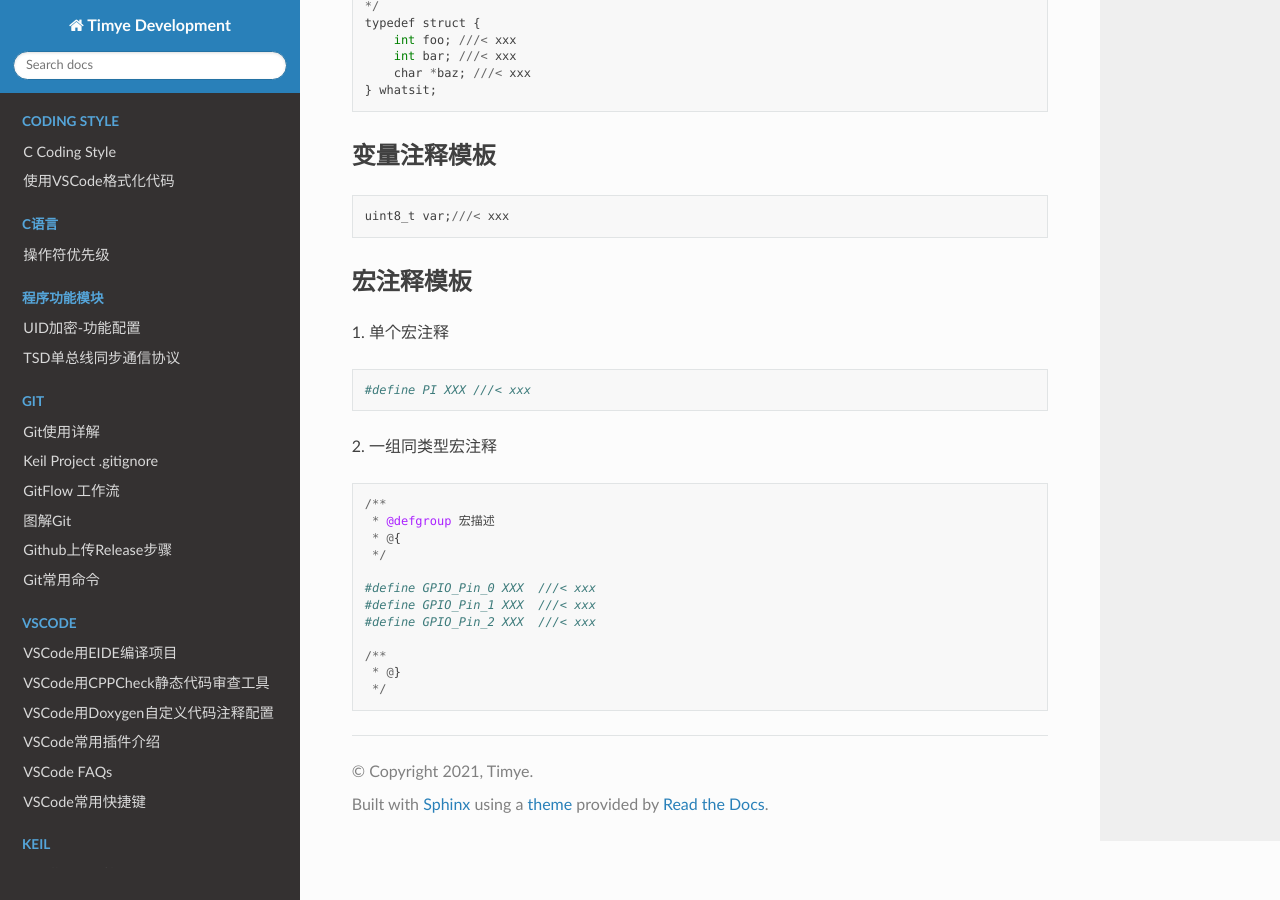
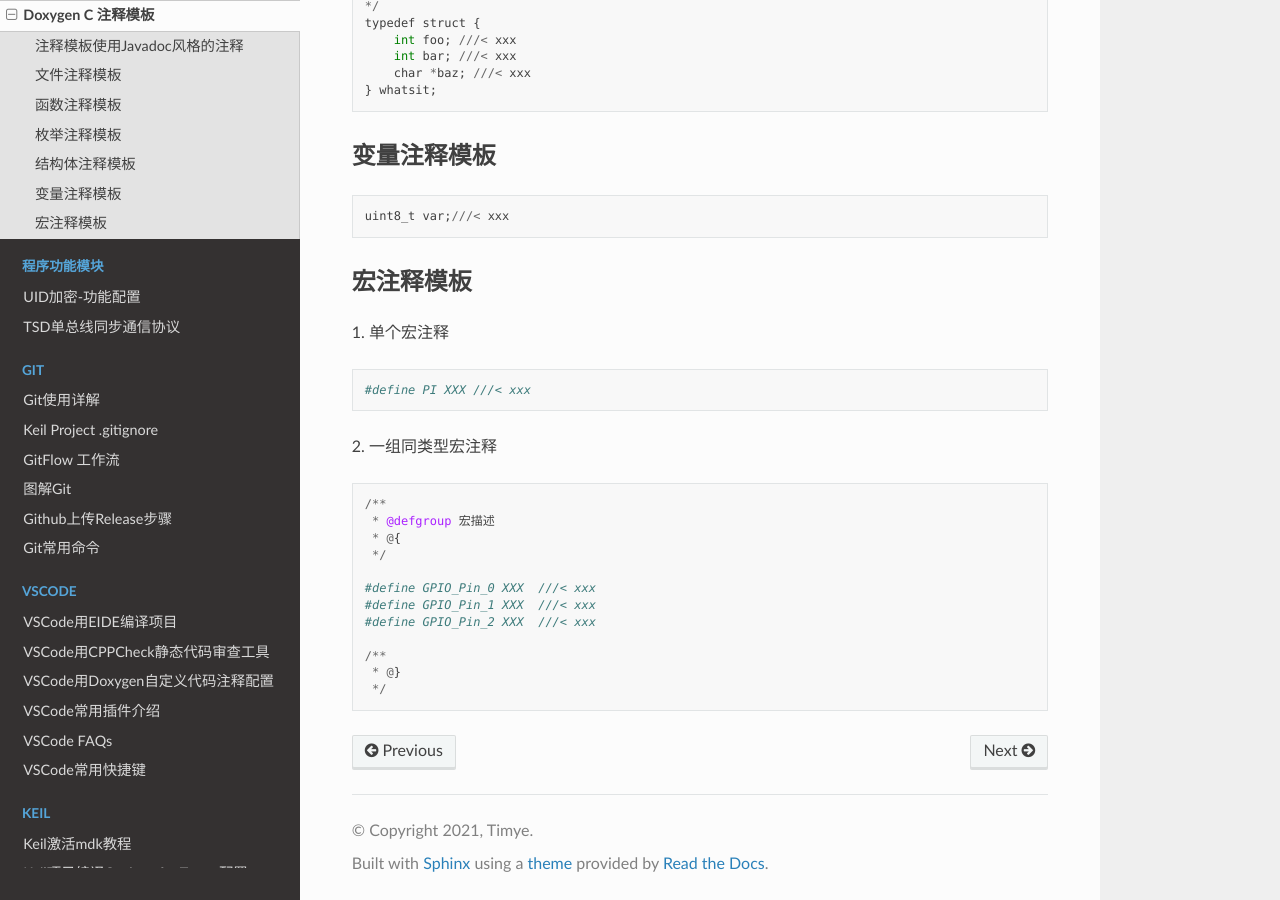
Before and after one commit to tpq7/development, a Sphinx documentation site: the page built from docs/CLang/docxygen_format.md, in a window 1280 px wide and 900 px high, scrolled down 1165 px. Built offline with Sphinx 7.4.7 and the Read the Docs theme 2.0.0, drawn with Linux system fonts in a browser that asks for light colours; pages that are not in the unit, such as notebooks, are missing from menus.

```diff
--- a/docs/index.rst
+++ b/docs/index.rst
@@ -19,8 +19,8 @@
    :caption: C语言
 
    CLang/C Operator Precedence
-   Clang/macros
-   Clang/docxygen_format
+   CLang/macros
+   CLang/docxygen_format
 
 .. toctree::
    :maxdepth: 2
```
